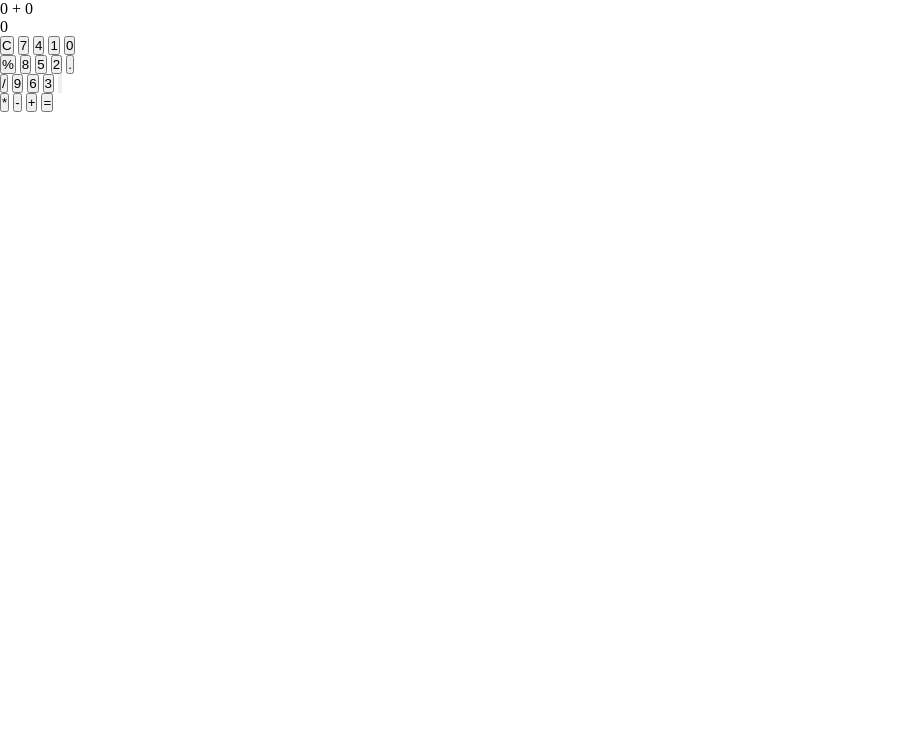
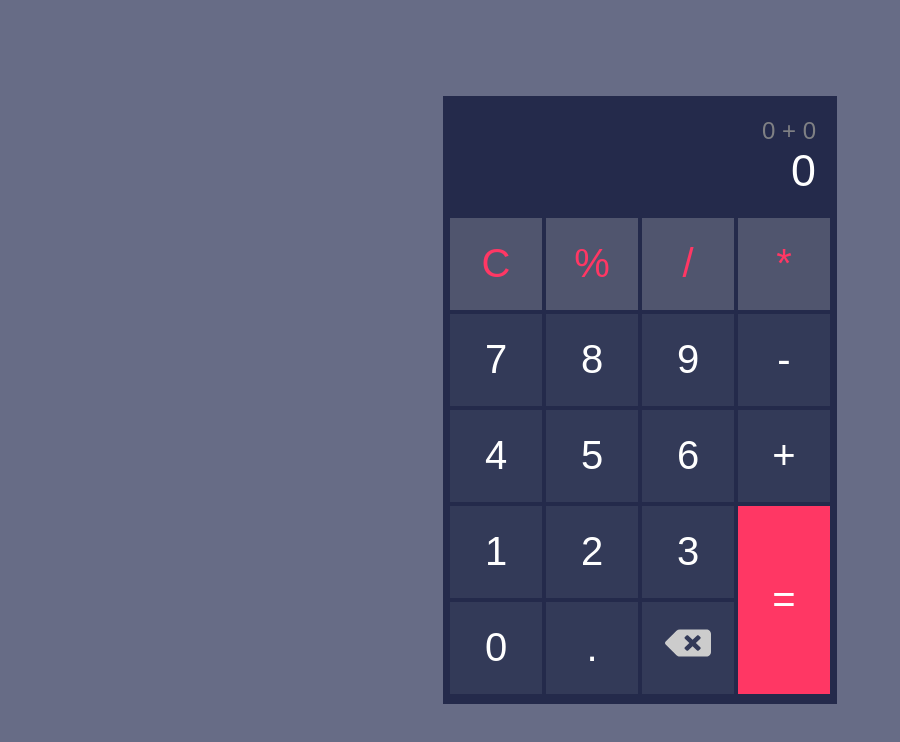
Before and after one commit to cristian-sbardelotto/calculator, a website: page src/index.html in a window 1280 px wide. Shown: the whole page, without its empty margins (0-900 px from the left). Drawn offline with Linux system fonts and the light colour scheme.

Commit message:
feat(css): created the initial style to the calculator

```diff
--- a/src/css/style.scss
+++ b/src/css/style.scss
@@ -1,9 +1,100 @@
+$body-background: #676c86;
+$calculator-border-background: #242a4b;
+$calculator-background: #333a58;
+$symbols-background: #50556e;
+$symbols-color: #ff3764;
+
 @mixin reset {
   margin: 0;
   padding: 0;
   box-sizing: border-box;
+
+  font-family: sans-serif;
 }
 
 * {
   @include reset();
 }
+
+body {
+  height: 100vh;
+  display: flex;
+  justify-content: center;
+  align-items: center;
+
+  background-color: $body-background;
+
+  main {
+    height: 76vh;
+    padding: 5px;
+
+    display: grid;
+    // grid-template-rows: 1fr 3fr;
+
+    background-color: $calculator-border-background;
+
+    .display {
+      display: flex;
+      flex-direction: column;
+      align-items: end;
+
+      padding: 1rem;
+
+      font-size: 1.5rem;
+
+      .question {
+        color: #7f8084;
+      }
+
+      .solution {
+        font-size: 2.8rem;
+        color: #fff;
+      }
+    }
+
+    .keyboard {
+      display: flex;
+      flex-direction: row;
+
+      .column {
+        display: flex;
+        flex-direction: column;
+      }
+
+      .button {
+        font-size: 2.5rem;
+        border: 2px solid $calculator-border-background;
+        color: #fff;
+
+        width: 6rem;
+        height: 6rem;
+
+        &:hover {
+          filter: invert(0.05);
+        }
+
+        &:active {
+          filter: invert(0.15);
+        }
+
+        img {
+          width: 50%;
+        }
+      }
+
+      .symbol {
+        background-color: $symbols-background;
+        color: $symbols-color;
+      }
+
+      .number {
+        background-color: $calculator-background;
+      }
+
+      .equals {
+        height: 12rem;
+        background-color: $symbols-color;
+      }
+    }
+  }
+}
```
Also changed, not shown: src/css/style.css, 1 other file.
